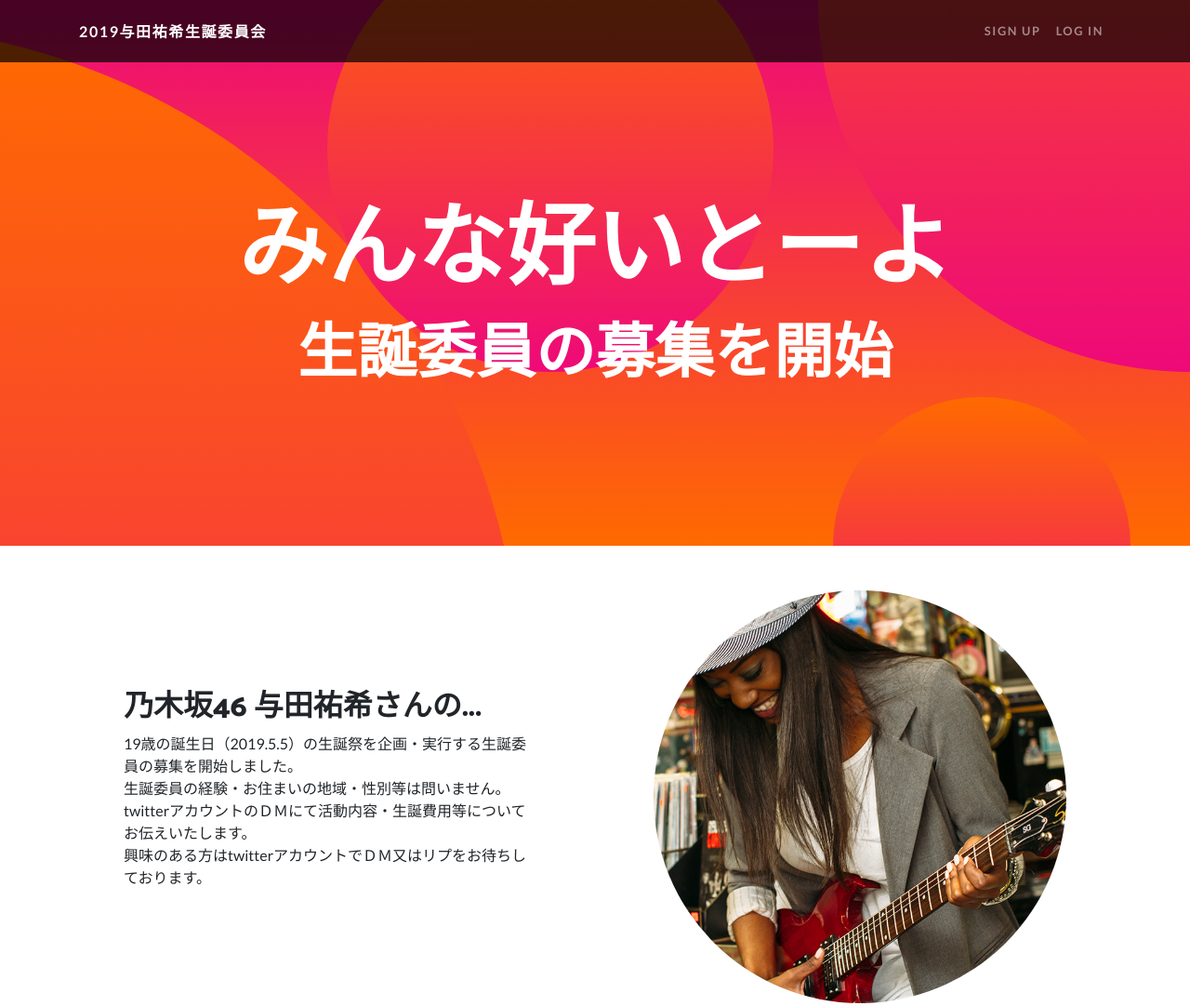
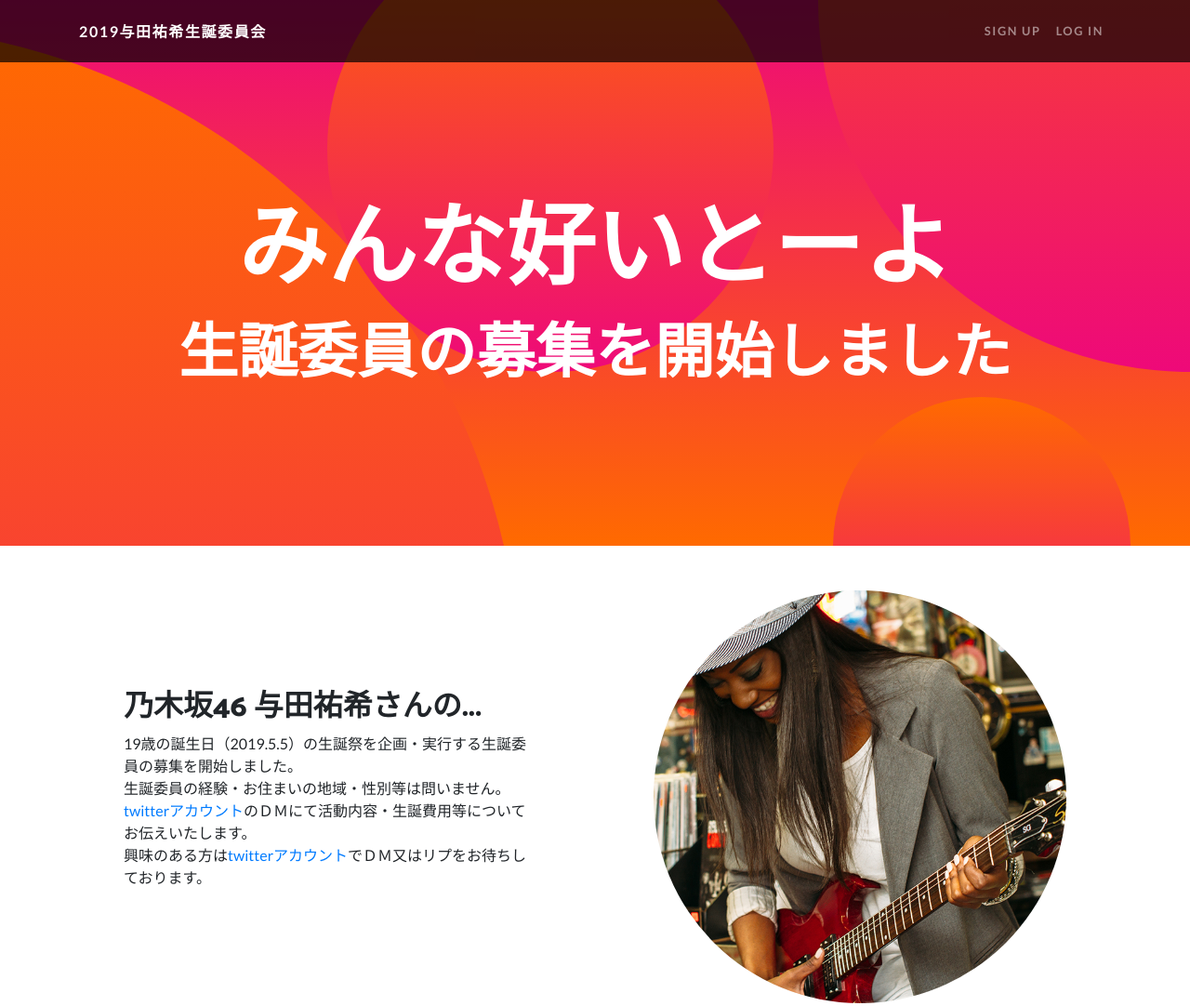
Before and after one commit to nowheretogo/startbootstrap-one-page-wonder-gh-pages, a website: page index.html in a window 1280 px wide. Shown: the top 1082 px of the page at 93% size. Drawn offline with Linux system fonts and the light colour scheme.

Commit message:
update masthead

```diff
--- a/index.html
+++ b/index.html
@@ -49,7 +49,7 @@
         <div class="container">
           <h1 class="masthead-heading mb-3">みんな好いとーよ</h1>
 
-          <h2 class="masthead-subheading mb-1">生誕委員の募集を開始</h2>
+          <h2 class="masthead-subheading mb-1">生誕委員の募集を開始しました</h2>
         </div>
       </div>
       <div class="bg-circle-1 bg-circle"></div>
@@ -71,8 +71,8 @@
               <h2>乃木坂46 与田祐希さんの...</h2>
               <p>19歳の誕生日（2019.5.5）の生誕祭を企画・実行する生誕委員の募集を開始しました。<br>
 生誕委員の経験・お住まいの地域・性別等は問いません。<br>
-twitterアカウントのＤＭにて活動内容・生誕費用等についてお伝えいたします。<br>
-興味のある方はtwitterアカウントでＤＭ又はリプをお待ちしております。</p>
+<a href="https://twitter.com/2019Yuuki_Yoda/">twitterアカウント</a>のＤＭにて活動内容・生誕費用等についてお伝えいたします。<br>
+興味のある方は<a href="https://twitter.com/2019Yuuki_Yoda/">twitterアカウント</a>でＤＭ又はリプをお待ちしております。</p>
             </div>
           </div>
         </div>
@@ -118,7 +118,7 @@ twitterアカウントのＤＭにて活動内容・生誕費用等について
     <!-- Footer -->
     <footer class="py-5 bg-black">
       <div class="container">
-        <p class="m-0 text-center text-white small">Copyright &copy; Your Website 2018</p>
+        <p class="m-0 text-center text-white small">Copyright &copy; 2019与田祐希生誕委員会</p>
       </div>
       <!-- /.container -->
     </footer>
```
